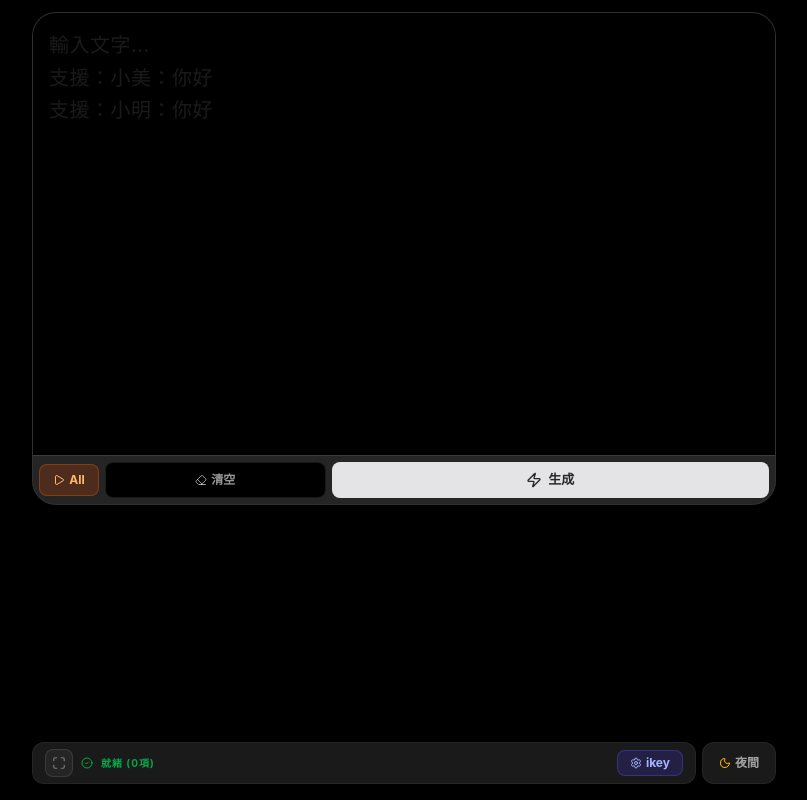
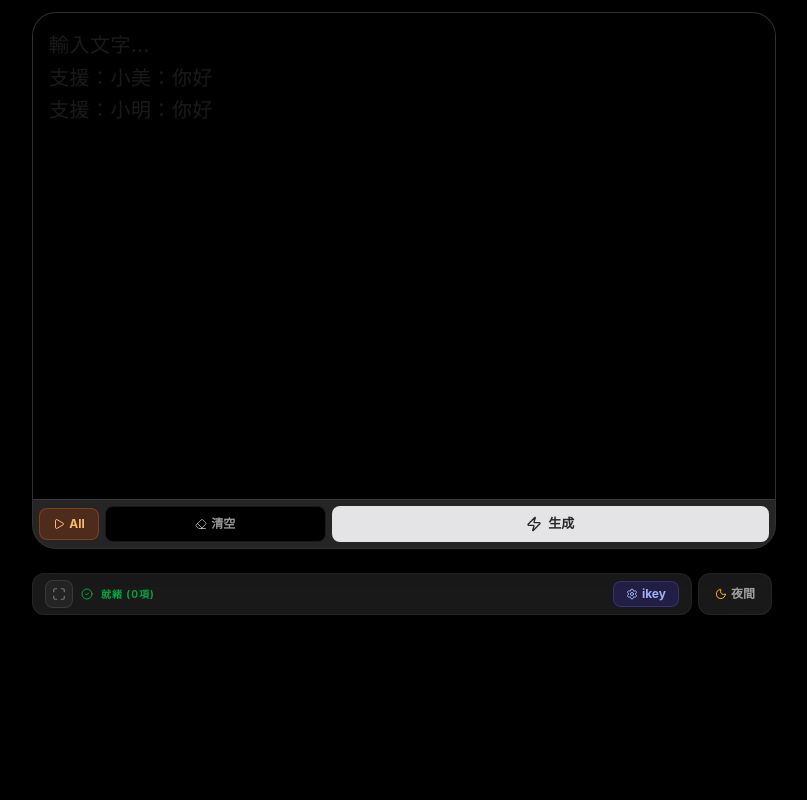
Before and after one commit to larry610413-beep/somni21, a React (Vite) app: page / in a window 1280 px wide. Shown: the whole page, without its empty margins (236-1043 px from the left). Built offline with nearby package versions, Linux system fonts and the light colour scheme.

Commit message:
style: 將底部設定列併入滑動區塊中

```diff
--- a/src/App.tsx
+++ b/src/App.tsx
@@ -1051,10 +1051,8 @@ export default function App() {
               </div>
             </div>
           ))}
-        </div>
-
           {/* 3. Bottom Controls */}
-        <div className="flex gap-1.5 shrink-0 mt-2">
+          <div className="flex gap-1.5 shrink-0 mt-3 pb-6">
             <div className="flex-1 flex items-center justify-between px-3 py-1.5 bg-[#1a1a1a] rounded-xl border border-white/5">
               <div className="flex items-center gap-2">
                 <button
@@ -1082,6 +1080,7 @@ export default function App() {
             >
               <Moon className="w-3 h-3 text-amber-400" /> 夜間
             </button>
+          </div>
         </div>
 
       </div>
```
Lines whose indentation alone changed are shown as unchanged.
